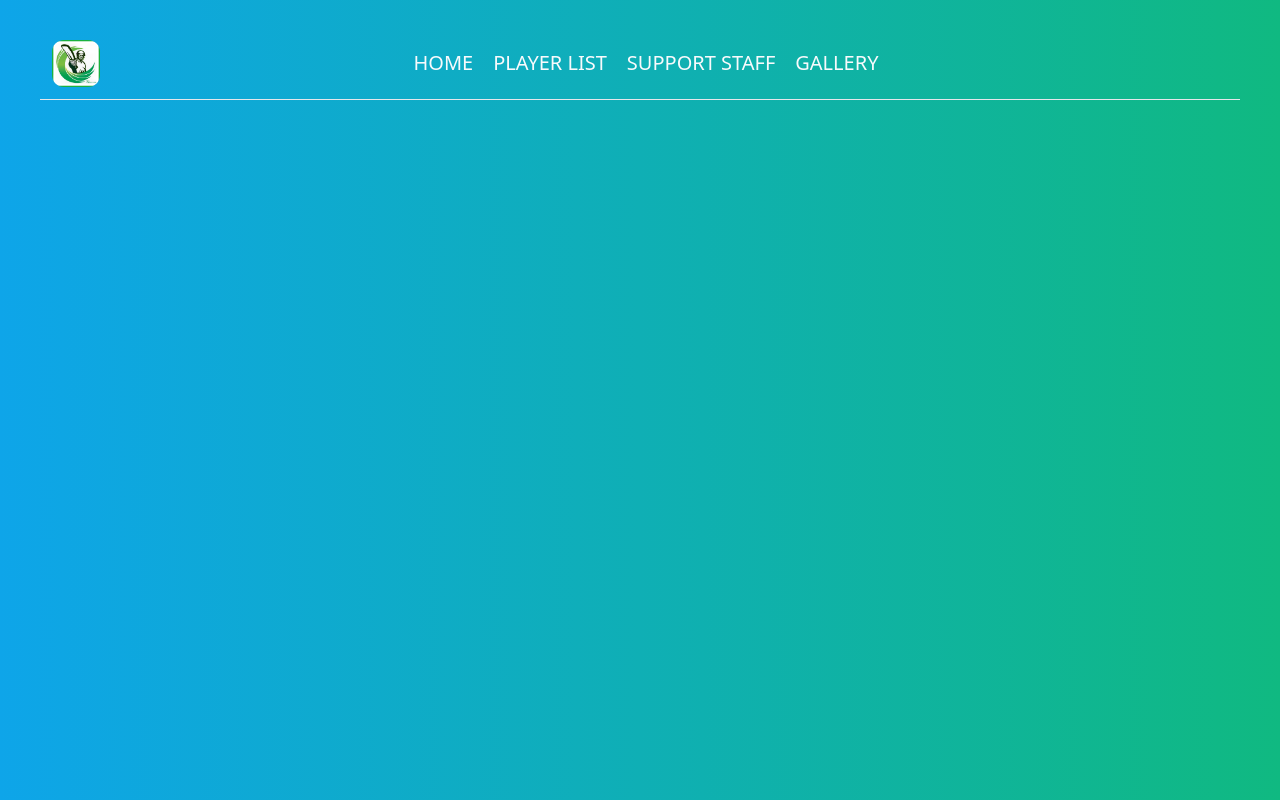
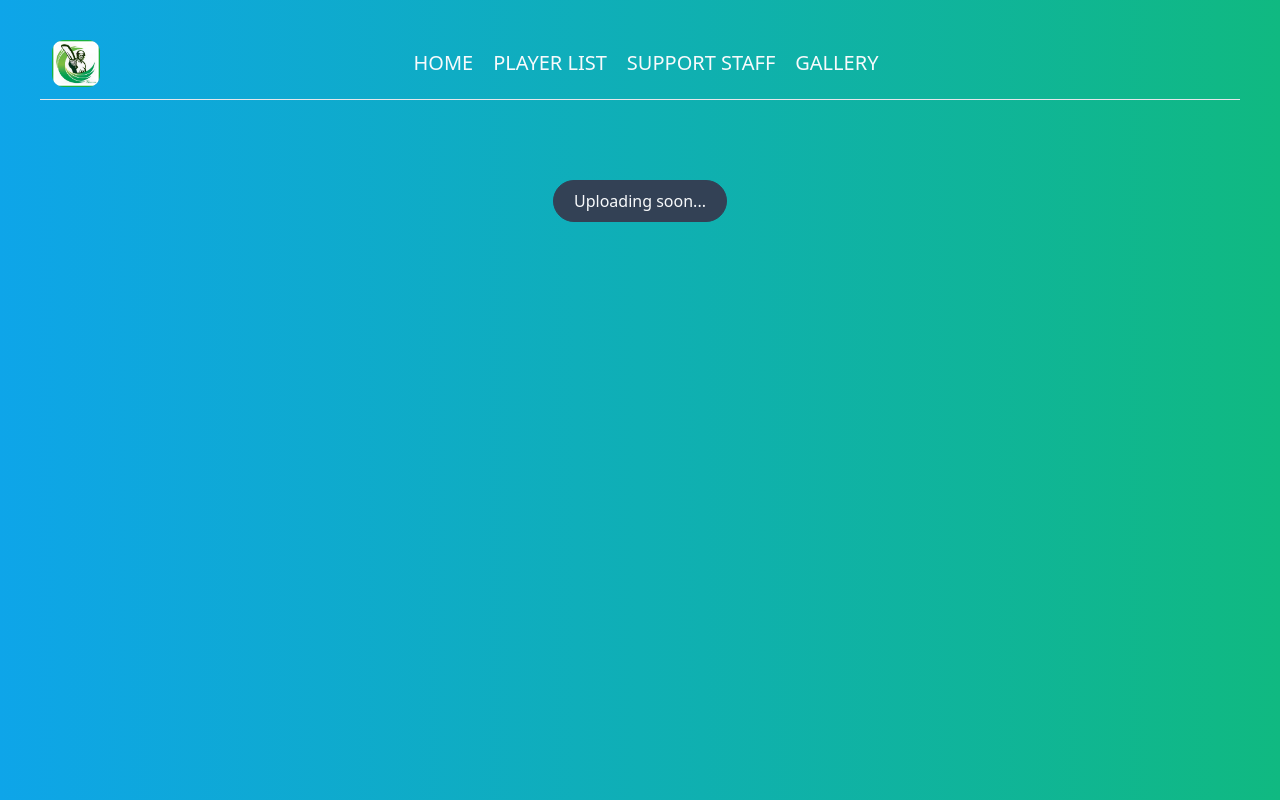
Before and after one commit to md-mozahid/newaz-steel-cricket-team, a React (Vite) app: page /gallery in a window 1280 px wide. Built offline with nearby package versions, Linux system fonts and the light colour scheme; some icons are missing.

Commit message:
added utilize button

```diff
--- a/package.json
+++ b/package.json
@@ -12,11 +12,13 @@
   "dependencies": {
     "@headlessui/react": "^1.7.17",
     "@material-tailwind/react": "^2.1.8",
+    "clsx": "^2.0.0",
     "framer-motion": "^10.16.16",
     "react": "^18.2.0",
     "react-dom": "^18.2.0",
     "react-icons": "^4.12.0",
-    "react-router-dom": "^6.21.0"
+    "react-router-dom": "^6.21.0",
+    "tailwind-merge": "^2.2.0"
   },
   "devDependencies": {
     "@types/react": "^18.2.43",
--- a/src/App.jsx
+++ b/src/App.jsx
@@ -1,8 +1,9 @@
-import { BrowserRouter, Route, Routes } from 'react-router-dom'
-import Navbar from './components/Navbar'
-import Players from './components/Players'
-import Home from './pages/Home'
-import SupportStaffs from './components/SupportStaffs'
+import { BrowserRouter, Route, Routes } from "react-router-dom";
+import Navbar from "./components/Navbar";
+import Players from "./components/Players";
+import Home from "./pages/Home";
+import SupportStaffs from "./components/SupportStaffs";
+import Gallery from "./components/Gallery";
 
 function App() {
   return (
@@ -13,10 +14,11 @@ function App() {
           <Route path="/" element={<Home />} />
           <Route path="player-list" element={<Players />} />
           <Route path="staff-list" element={<SupportStaffs />} />
+          <Route path="gallery" element={<Gallery />} />
         </Routes>
       </BrowserRouter>
     </>
-  )
+  );
 }
 
-export default App
+export default App;
--- a/src/components/BestXl.jsx
+++ /dev/null
@@ -1,13 +0,0 @@
-import React from "react";
-
-const BestXl = () => {
-  return (
-    <>
-      <div className="container mx-auto p-20">
-        <h1 className="text-center text-5xl">Listing...</h1>
-      </div>
-    </>
-  );
-};
-
-export default BestXl;
--- /dev/null
+++ b/src/components/Button.jsx
@@ -0,0 +1,19 @@
+import cn from "../lib/cn";
+
+const Button = ({ children, className, ...rest }) => {
+  return (
+    <>
+      <button
+        className={cn(
+          "border border-[#334155] px-5 py-2 rounded-full outline-0 hover:cursor-pointer",
+          className
+        )}
+        {...rest}
+      >
+        {children}
+      </button>
+    </>
+  );
+};
+
+export default Button;
--- /dev/null
+++ b/src/components/Gallery.jsx
@@ -0,0 +1,33 @@
+import { useState } from "react";
+import Button from "./Button";
+import Logo from "../assets/img/Cricket_field_parts.png";
+
+const Gallery = () => {
+  const [loading, setLoading] = useState(false);
+
+  const change = () => {
+    setLoading((l) => !l);
+  };
+
+  return (
+    <>
+      <div className="container mx-auto p-20 text-center">
+        <Button
+          className={`bg-slate-700 ${loading && "bg-rose-500 border-0"}`}
+          variant="primary"
+          onClick={change}
+        >
+          {loading ? "Cricket-filed" : "Uploading soon..."}
+        </Button>
+      </div>
+
+      {loading && (
+        <div className="mt-20 flex justify-center items-center">
+          <img src={Logo} alt="" className="w-96" />
+        </div>
+      )}
+    </>
+  );
+};
+
+export default Gallery;
--- /dev/null
+++ b/src/lib/cn.jsx
@@ -0,0 +1,7 @@
+import clsx from "clsx";
+import { twMerge } from "tailwind-merge";
+
+const cn = (...inputs) => {
+  return twMerge(clsx(inputs));
+};
+export default cn;
```
Also changed, not shown: 1 other file (tests, documents, lock files or other folders).
